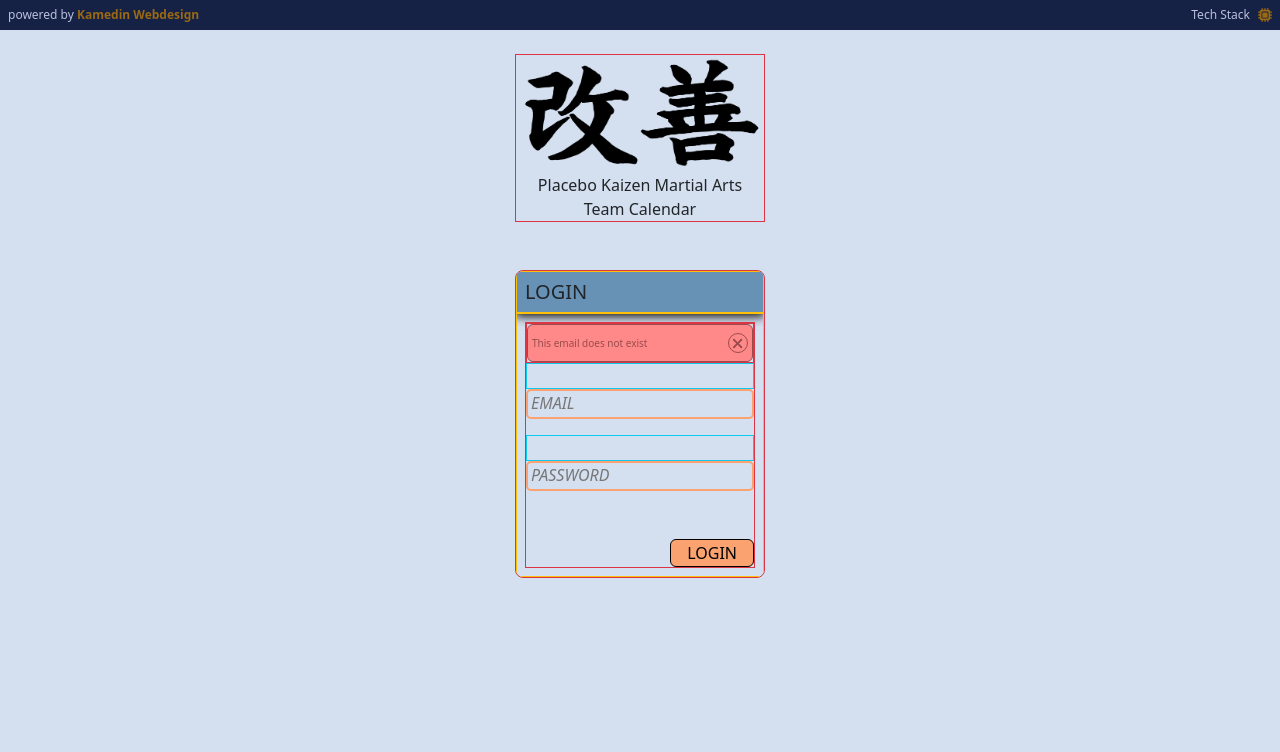
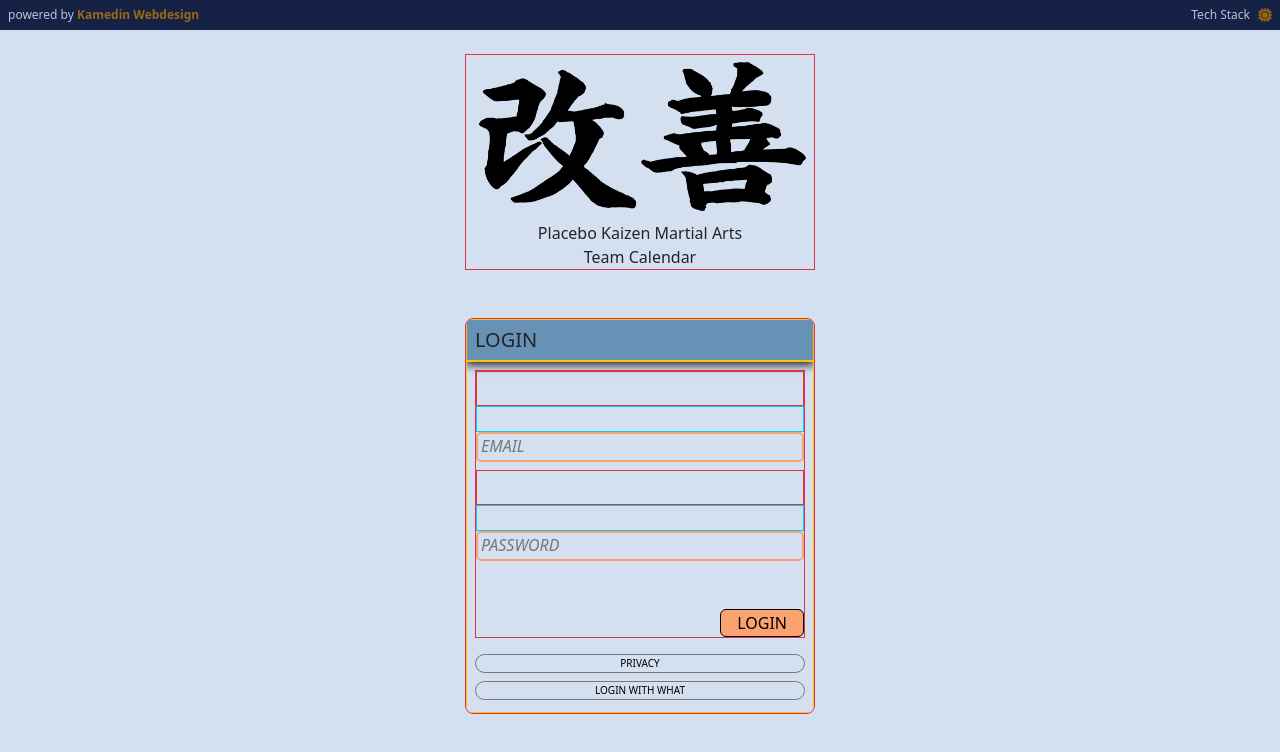
Before and after one commit to DevKame/sport_calendar, a Vue app: page / in a window 1280 px wide. Shown: the top 752 px of the page. Built offline with nearby package versions, Linux system fonts and the light colour scheme.

Commit message:
login interace done and responsive

```diff
--- a/src/comps/login/TheLogin.vue
+++ b/src/comps/login/TheLogin.vue
@@ -18,9 +18,11 @@
                     <form @submit.prevent="console.log('submitted')" class="border border-danger w-100 d-flex flex-column justify-content-start align-items-center">
 
                         <div class="errorContainer w-100 display position-relative border border-danger">
-                            <error-alert>
-                                <p class="m-0">This email does not exist</p>
-                            </error-alert>
+                            <transition name="errors">
+                                <error-alert v-if="emailError">
+                                    <p class="m-0">This email does not exist</p>
+                                </error-alert>
+                            </transition>
                         </div>
 
                         <div class="inputWrapper w-100 d-flex flex-column justify-content-start align-items-start overflow-hidden">
@@ -38,8 +40,15 @@
                             </div>
                         </div>
 
+                        <div class="errorContainer mt-2 w-100 display position-relative border border-danger">
+                            <transition name="errors">
+                                <error-alert v-if="passwordError">
+                                    <p class="m-0">Wrong password</p>
+                                </error-alert>
+                            </transition>
+                        </div>
 
-                        <div class="inputWrapper mt-3 w-100 d-flex flex-column justify-content-start align-items-start overflow-hidden">
+                        <div class="inputWrapper w-100 d-flex flex-column justify-content-start align-items-start overflow-hidden">
                             <div class="w-100 border border-info d-flex justify-content-between align-items-center">
                                 <transition name="labels">
                                     <label v-if="password_focus_filled" for="password-login">PASSWORD</label>
@@ -53,13 +62,54 @@
                                 </transition>
                             </div>
                         </div>
-
                         <input type="submit" value="LOGIN" class="btn-tert border border-black rounded-2 px-3 ms-auto mt-5" />
 
                     </form>
+
+                    <button @click="openPrivacy" class="bot-button my-1 mt-3 d-flex justify-content-center align-items-center rounded-pill w-100">PRIVACY</button>
+                    <button @click="toggleInfo" class="bot-button my-1 d-flex justify-content-center align-items-center rounded-pill w-100">{{ infoOpen ? "COLLAPSE" : "LOGIN WITH WHAT" }}</button>
+
+                    <div v-if="infoOpen" class="infoWindow w-100 d-flex flex-column justify-content-start align-items-start">
+                        <p class="m-0">To maintain its purpose as reference work, this
+                            application enables you to login as a
+                            student with the possibility to see how i
+                            manage to build webapplications without
+                            editing/deleting too much of its content:
+                            </p>
+                        <strong>USERNAME:</strong>
+                        <p class="m-0">d.sal@mymail.com</p>
+                        <strong>PASSWORD:</strong>
+                        <p>w_xG7!AUt-14r</p>
+                    </div>
                 </div>
             </template>
         </itf-card>
+        <teleport to="body">
+            <transition name="privacy">
+                <div v-if="privacyOpen" @click="closePrivacy" class="backdrop position-fixed d-flex justify-content-center align-items-center">
+                    <itf-card>
+                        <template #header>
+                            <div class="w-100 h-100 border border-danger d-flex justify-content-between align-items-center">
+                                <h5 class="m-0">PRIVACY</h5>
+                                <div @click="closePrivacy" class="closeWrapper p-1 border border-dark rounded-circle d-flex justify-content-center align-items-center">
+                                    <fa-icon icon="fa-solid fa-close"></fa-icon>
+                                </div>
+                            </div>
+                        </template>
+
+                        <template #body>
+                            <div class="p-2 d-flex flex-column justify-content-center w-100 bg-prim">
+                                <p>No data is sent to any third-party. Third party Resources like fonts, icons, etc are used locally.</p>
+
+                                <p>Using this application requires you logging in. For that purpose,  we use a cookie to ensure that you dont need to login every single time you visit this page.</p>
+
+                                <p>By using and logging in you accept the storage of a cookie „KDNAPCKIE“</p>
+                            </div>
+                        </template>
+                    </itf-card>
+                </div>
+            </transition>
+        </teleport>
     </main>
 </template>
 
@@ -96,10 +146,96 @@ function inputStateAfterFocus(e) {
 const password_login = ref("");
 const password_focus_filled = ref(false);
 ///////////// FOCUS AND BLUR FOR INPUT ELEMENTS
+
+///////////// DISPLAY OF EMAIL/PASSWORD ERRORS
+const emailError = ref(false);
+const passwordError = ref(false);
+// function toggleError(which, val) {
+//     switch(which) {
+//         case "email":
+//             emailError.value = val;
+//             break;
+//         case "password":
+//             passwordError.value = val;
+//             break;
+//     }
+// }
+///////////// DISPLAY OF EMAIL/PASSWORD ERRORS
+
+///////////// TOGGLING PRIVACY WINDOW
+const privacyOpen = ref(false);
+function closePrivacy() {
+    privacyOpen.value = false;
+}
+function openPrivacy() {
+    privacyOpen.value = true;
+}
+///////////// TOGGLING PRIVACY WINDOW
+
+
+///////////// TOGGLING LOGIN INFORMATION
+const infoOpen = ref(false);
+function toggleInfo() {
+    infoOpen.value = !infoOpen.value;
+}
+///////////// TOGGLING LOGIN INFORMATION
 </script>
 
 
 <style scoped>
+.infoWindow p {
+    font-size: 14px;
+}
+.privacy-enter-from {
+    opacity: 0;
+    transform: scale(.7);
+}
+.privacy-enter-active,
+.privacy-leave-active {
+    transition: all .3s ease-out;
+}
+.privacy-enter-to,
+.privacy-leave-from {
+    opacity: 1;
+    transform: scale(1);
+}
+.privacy-leave-to {
+    opacity: 0;
+    transform: scale(.7);
+}
+.closeWrapper {
+    width: 30px;
+    aspect-ratio: 1;
+}
+.backdrop {
+    top: 0;
+    left: 0;
+    width: 100%;
+    height: 100vh;
+    background-color: rgba(0,0,0,.8);
+}
+.bot-button {
+    font-size: 10px;
+    background-color: transparent;
+    border: 1px solid var(--weak);
+}
+.errors-enter-from {
+    transform: translate(-100%, 0);
+}
+.errors-enter-active,
+.errors-leave-active {
+    transition: transform .3s ease-out;
+}
+.errors-enter-to,
+.errors-leave-from {
+    transform: translate(0, 0);
+}
+.errors-leave-to {
+    transform: translate(100%, 0);
+}
+.errorContainer {
+    height: 35px;
+}
 .labels-enter-from {
     transform: translate(0, 100%);
 }
@@ -148,4 +284,10 @@ header.logoHeader,
 .itfCard {
     width: 250px;
 }
+@media screen and (min-width: 576px) {
+    header.logoHeader,
+    .itfCard {
+        width: 350px;
+    }
+}
 </style>
--- a/src/comps/multi/ErrorAlert.vue
+++ b/src/comps/multi/ErrorAlert.vue
@@ -1,12 +1,26 @@
+
+<!-- CUSTOMIZED ALERT WINDOW THAT EMITS A "close-alert" EVENT TO ITS PARENT WHICH THEN CAN
+HANDLE THIS ALERTS TOGGLING -->
+
+
 <template>
-    <div class="errorAlert rounded-2 px-1 py-2 d-flex justify-content-between align-items-center bg-delete">
+    <div class="errorAlert rounded-2 px-1 py-1 d-flex justify-content-between align-items-center bg-delete">
         <slot></slot>
-        <div class="d-flex justify-content-center align-items-center rounded-circle">
+        <div @click="sendCloseEmit" class="d-flex justify-content-center align-items-center rounded-circle">
             <fa-icon icon="fa-solid fa-close" size="xl"></fa-icon>
         </div>
     </div>
 </template>
 
+<script setup>
+import { defineEmits } from 'vue';
+let emits = defineEmits([
+    "close-alert",
+]);
+function sendCloseEmit() {
+    emits("close-alert");
+}
+</script>
 
 
 <style scoped>
@@ -19,5 +33,7 @@
     border: 1px solid var(--delete-dark);
     color: var(--delete-dark);
     font-size: 10px;
+    width: 100%;
+    height: 100%;
 }
 </style>
```
Also changed, not shown: src/comps/multi/InterfaceCard.vue (+12 -0 lines).
